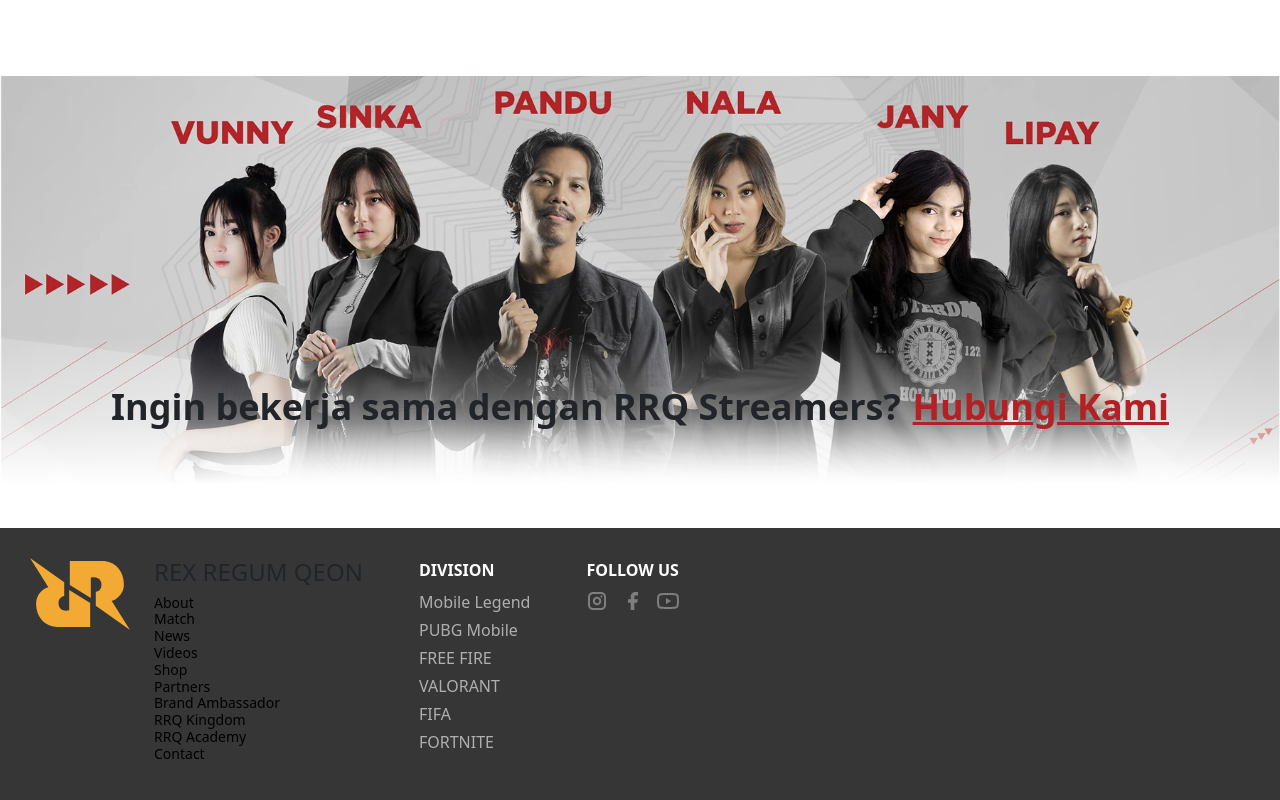
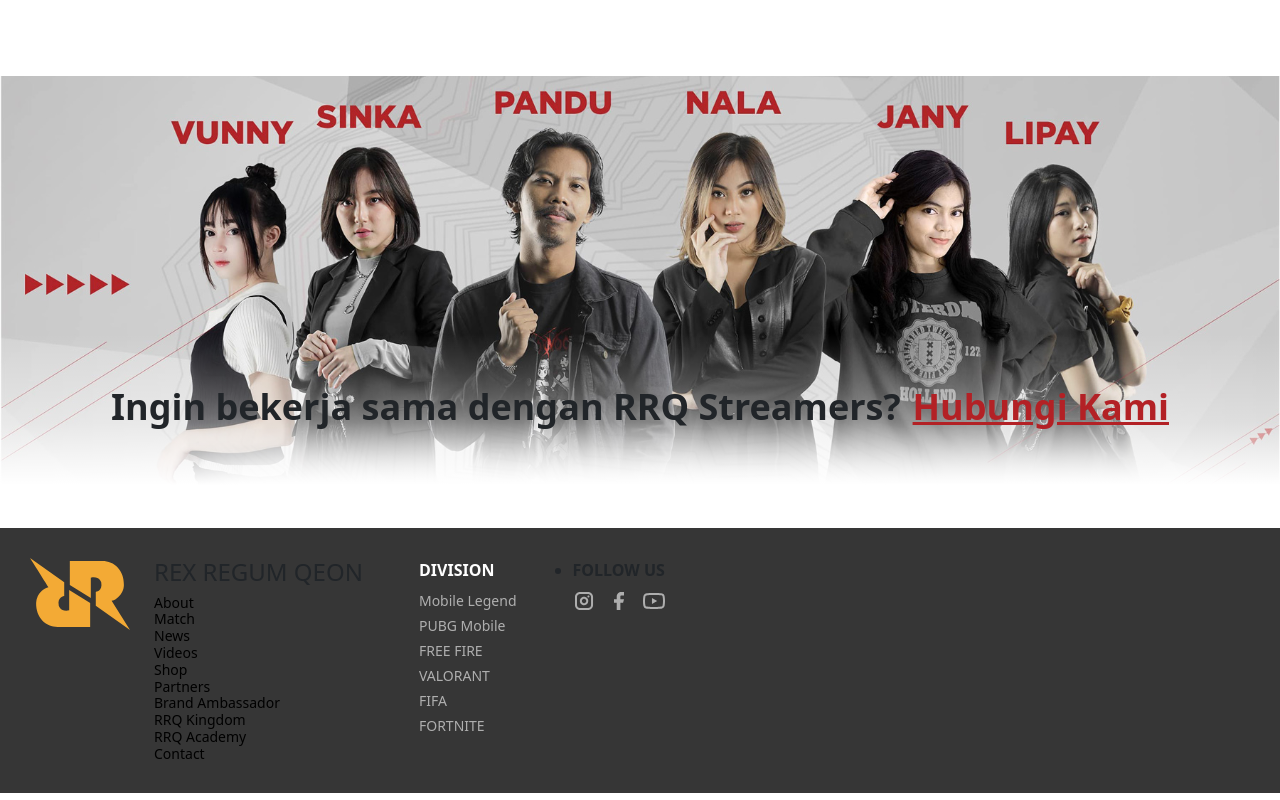
Before and after one commit to Opanpan/rrq-web-app, a React (Create React App) app: page / in a window 1280 px wide. Shown: the part 3429-4229 px from the top of the page. Built offline with nearby package versions, Linux system fonts and the light colour scheme.

Commit message:
test style css

```diff
--- a/src/components/FooterItem.jsx
+++ b/src/components/FooterItem.jsx
@@ -43,13 +43,17 @@
             </Col>
             <Col className="col-auto">
               <ul>
-                <li className="li-title">DIVISION</li>
-                <li className="li-item">Mobile Legend</li>
-                <li className="li-item">PUBG Mobile</li>
-                <li className="li-item">FREE FIRE</li>
-                <li className="li-item">VALORANT</li>
-                <li className="li-item">FIFA</li>
-                <li className="li-item">FORTNITE</li>
+                <div className="li-title">
+                  <li>DIVISION</li>
+                </div>
+                <div className="li-item">
+                  <li>Mobile Legend</li>
+                  <li>PUBG Mobile</li>
+                  <li>FREE FIRE</li>
+                  <li>VALORANT</li>
+                  <li>FIFA</li>
+                  <li>FORTNITE</li>
+                </div>
               </ul>
             </Col>
             <Col className="col-auto">
--- a/src/components/FooterItem.scss
+++ b/src/components/FooterItem.scss
@@ -1,11 +1,6 @@
 .footer-item-container {
   background-color: #363636;
   padding: 30px;
-
-  li {
-    color: white;
-    list-style-type: none;
-  }
 }
 
 .li-title {
@@ -13,17 +8,24 @@
   margin-bottom: 8px;
 
   li {
+    list-style-type: none;
+    color: white;
     opacity: 100%;
   }
 }
 
 .li-item {
-  font-weight: 300;
-  margin-bottom: 4px;
-  opacity: 60%;
+  li {
+    color: white;
+    list-style-type: none;
+    font-size: 14px;
+    opacity: 60%;
+    margin-bottom: 4px;
+    font-weight: 400;
 
-  &:hover {
-    opacity: 100%;
-    cursor: pointer;
+    &:hover {
+      opacity: 100%;
+      cursor: pointer;
+    }
   }
 }
```
